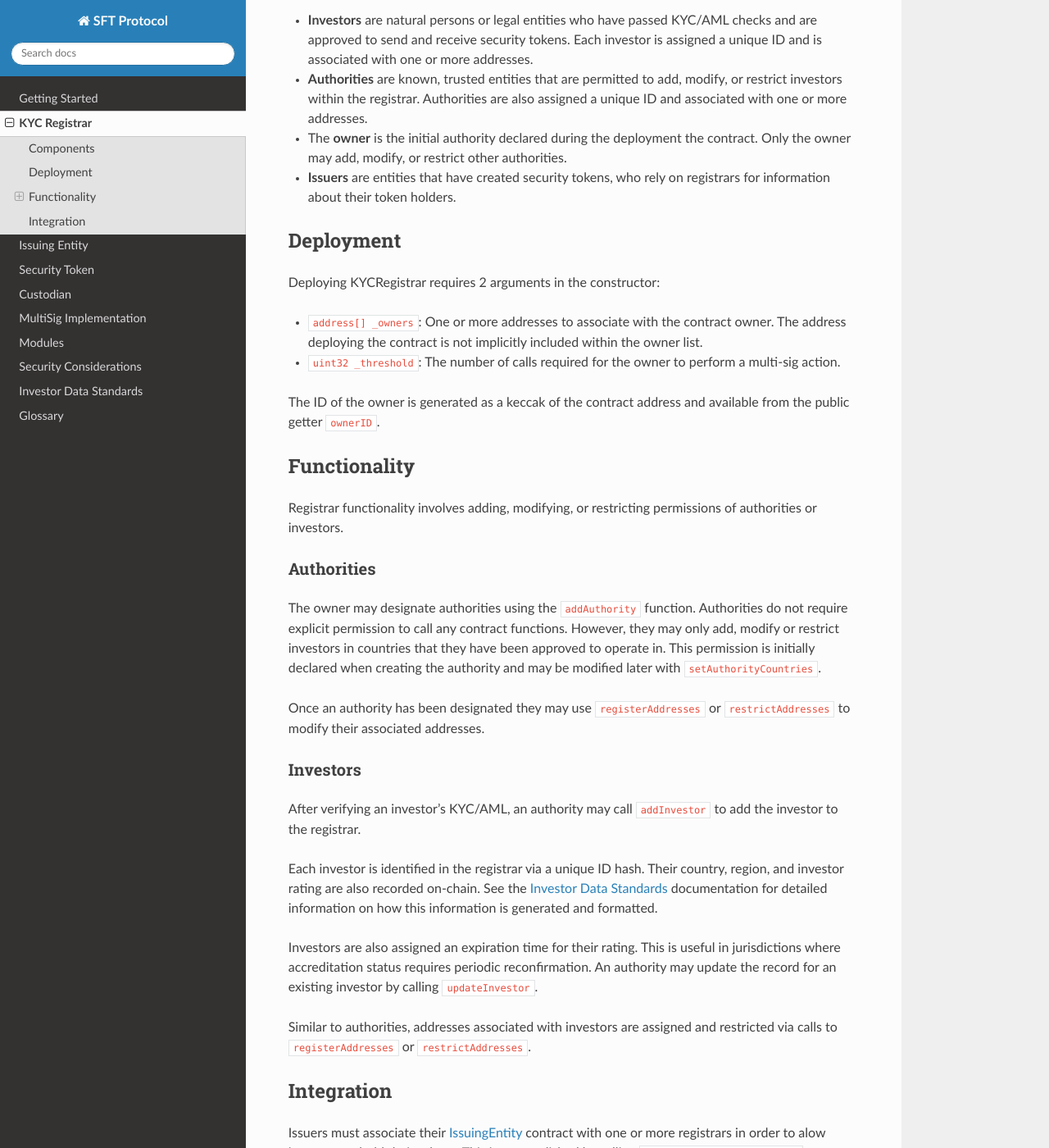
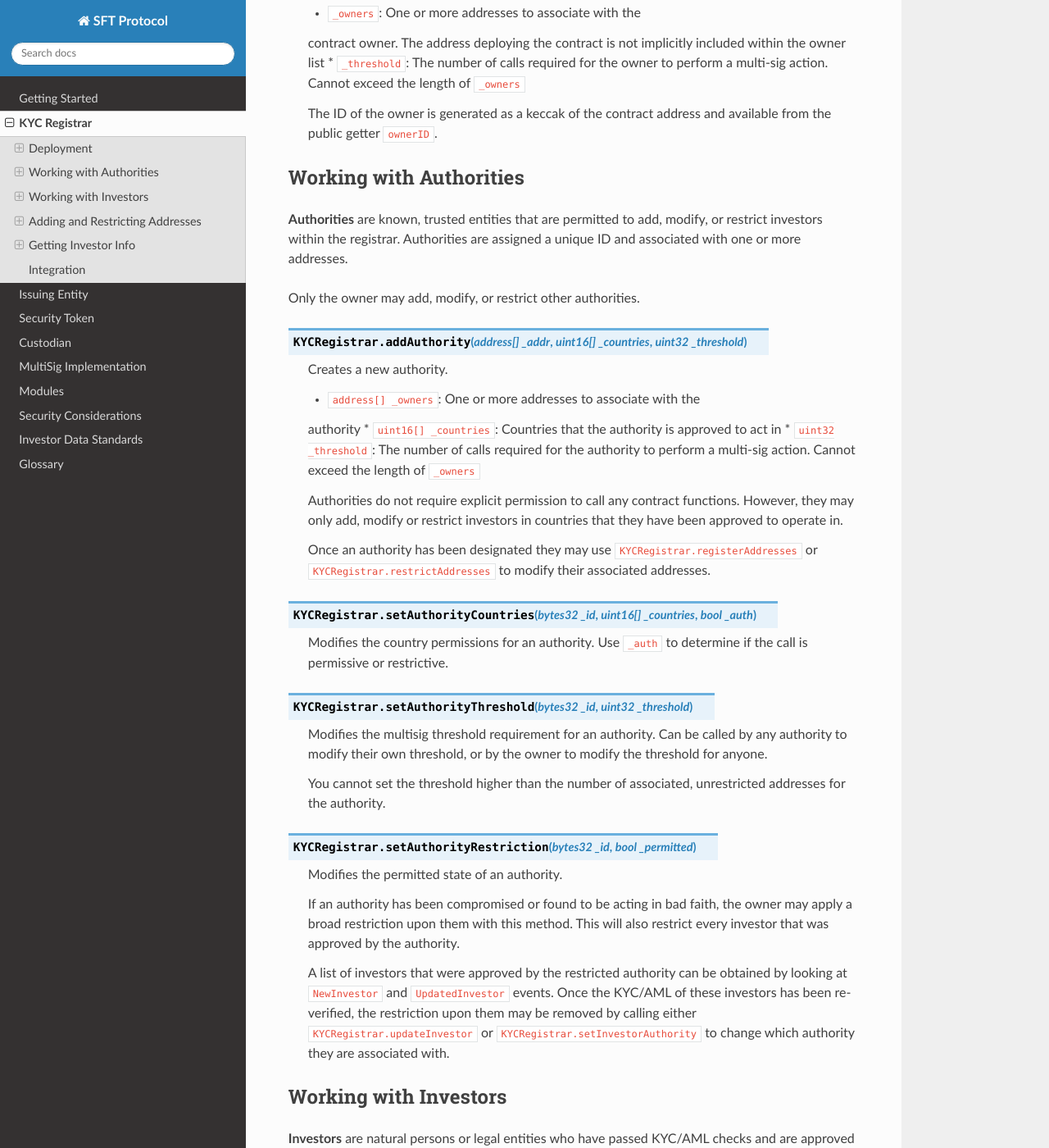
Before and after one commit to zerolawtech/SFT-Protocol, a Sphinx documentation site: the page built from docs/kyc-registrar.rst, in a window 1280 px wide and 1400 px high, scrolled down 684 px. Shown: the whole window at 82% size. Built offline with Sphinx 7.4.7 and the Read the Docs theme 2.0.0, drawn with Linux system fonts in a browser that asks for light colours; some of the changed text lies outside the part shown.

Commit message:
KYCRegistrar formatting

````diff
--- a/docs/glossary.rst
+++ b/docs/glossary.rst
@@ -5,9 +5,9 @@
 #######################
 
 * **Authority**: A collection of one or more addresses permitted to call specific admin-level functionality in a multisig contract.
+* **Custodian**: An entity that is approved to hold tokens on behalf of multiple investors. Common examples of custodians include broker/dealers and secondary markets.
 * **Entity**: A participant in the SFT protocol. Entity may refer to natural persons or corporations.
 * **Issuer**: An entity that creates and sells security tokens.
-* **IssuingEntity**: A contract owned by an issuer that holds shared compliance logic for all security tokens created by that issuer.
 * **Investor**: An entity that has passed KYC/AML checks and is able to hold and transfer security tokens.
 * **Owner**: The highest authority on a contract, set at the time of creation. Only the owner is capable of creating or restricting other authorities on that contract.
 * **Rating**: A number assigned to each investor that corresponds to their accreditation status.
--- a/docs/kyc-registrar.rst
+++ b/docs/kyc-registrar.rst
@@ -14,57 +14,167 @@
 
 It may be useful to also view the `KYCRegistrar.sol <https://github.com/SFT-Protocol/security-token/tree/master/contracts/KYCRegistrar.sol>`__ source code while reading this document.
 
-Components
-==========
-
-Registrars are based on the following key components:
-
-* **Investors** are natural persons or legal entities who have passed KYC/AML checks and are approved to send and receive security tokens. Each investor is assigned a unique ID and is associated with one or more addresses.
-* **Authorities** are known, trusted entities that are permitted to add, modify, or restrict investors within the registrar. Authorities are also assigned a unique ID and associated with one or more addresses.
-* The **owner** is the initial authority declared during the deployment the contract. Only the owner may add, modify, or restrict other authorities.
-* **Issuers** are entities that have created security tokens, who rely on registrars for information about their token holders.
-
 Deployment
 ==========
 
-Deploying KYCRegistrar requires 2 arguments in the constructor:
+.. method:: KYCRegistrar.constructor(address[] _owners, uint32 _threshold)
 
-* ``address[] _owners``: One or more addresses to associate with the
-  contract owner. The address deploying the contract is not implicitly
-  included within the owner list.
-* ``uint32 _threshold``: The number of calls required for the owner to
-  perform a multi-sig action.
+    * ``_owners``: One or more addresses to associate with the
+    contract owner. The address deploying the contract is not implicitly
+    included within the owner list
+    * ``_threshold``: The number of calls required for the owner to
+    perform a multi-sig action. Cannot exceed the length of ``_owners``
 
-The ID of the owner is generated as a keccak of the contract address and available from the public getter ``ownerID``.
+    The ID of the owner is generated as a keccak of the contract address and available from the public getter ``ownerID``.
 
-Functionality
-=============
+Working with Authorities
+========================
 
-Registrar functionality involves adding, modifying, or restricting permissions of authorities or investors.
+**Authorities** are known, trusted entities that are permitted to add, modify, or restrict investors within the registrar. Authorities are assigned a unique ID and associated with one or more addresses.
 
-Authorities
------------
+Only the owner may add, modify, or restrict other authorities.
 
-The owner may designate authorities using the ``addAuthority`` function. Authorities do not require explicit permission to call any contract functions. However, they may only add, modify or restrict investors in countries that they have been approved to operate in. This permission is initially declared when creating the authority and may be modified later with ``setAuthorityCountries``.
+.. method:: KYCRegistrar.addAuthority(address[] _addr, uint16[] _countries, uint32 _threshold)
 
-Once an authority has been designated they may use ``registerAddresses`` or ``restrictAddresses`` to modify their associated addresses.
+    Creates a new authority.
 
-Investors
----------
+    * ``address[] _owners``: One or more addresses to associate with the
+    authority
+    * ``uint16[] _countries``: Countries that the authority is approved to act in
+    * ``uint32 _threshold``: The number of calls required for the authority to
+    perform a multi-sig action. Cannot exceed the length of ``_owners``
 
-After verifying an investor's KYC/AML, an authority may call ``addInvestor`` to add the investor to the registrar.
+    Authorities do not require explicit permission to call any contract functions. However, they may only add, modify or restrict investors in countries that they have been approved to operate in.
 
-Each investor is identified in the registrar via a unique ID hash. Their country, region, and investor rating are also recorded on-chain. See the :ref:`data-standards` documentation for detailed information on how this information is generated and formatted.
+    Once an authority has been designated they may use ``KYCRegistrar.registerAddresses`` or ``KYCRegistrar.restrictAddresses`` to modify their associated addresses.
 
-Investors are also assigned an expiration time for their rating. This is useful in jurisdictions where accreditation status requires periodic reconfirmation. An authority may update the record for an existing investor by calling ``updateInvestor``.
+.. method:: KYCRegistrar.setAuthorityCountries(bytes32 _id, uint16[] _countries, bool _auth)
 
-Similar to authorities, addresses associated with investors are assigned and restricted via calls to ``registerAddresses`` or ``restrictAddresses``.
+    Modifies the country permissions for an authority. Use ``_auth`` to determine if the call is permissive or restrictive.
+
+.. method:: KYCRegistrar.setAuthorityThreshold(bytes32 _id, uint32 _threshold)
+
+    Modifies the multisig threshold requirement for an authority. Can be called by any authority to modify their own threshold, or by the owner to modify the threshold for anyone.
+
+    You cannot set the threshold higher than the number of associated, unrestricted addresses for the authority.
+
+.. method:: KYCRegistrar.setAuthorityRestriction(bytes32 _id, bool _permitted)
+
+    Modifies the permitted state of an authority.
+
+    If an authority has been compromised or found to be acting in bad faith, the owner may apply a broad restriction upon them with this method. This will also restrict every investor that was approved by the authority.
+
+    A list of investors that were approved by the restricted authority can be obtained by looking at ``NewInvestor`` and ``UpdatedInvestor`` events. Once the KYC/AML of these investors has been re-verified, the restriction upon them may be removed by calling either ``KYCRegistrar.updateInvestor`` or ``KYCRegistrar.setInvestorAuthority`` to change which authority they are associated with.
+
+Working with Investors
+======================
+
+**Investors** are natural persons or legal entities who have passed KYC/AML checks and are approved to send and receive security tokens.
+
+Each investor is assigned a unique ID and is associated with one or more addresses. They are also assigned an expiration time for their rating. This is useful in jurisdictions where accreditation status requires periodic reconfirmation.
+
+Authorites may add, modify, or restrict investors in any country that they have been approved to operate in by the owner.  See the :ref:`data-standards` documentation for detailed information on how this information is generated and formatted.
+
+.. method:: KYCRegistrar.generateID(string _idString)
+
+    Returns the keccak hash of the supplied string. Can be used by an authority to generate an investor ID hash from their KYC information.
+
+.. method:: KYCRegistrar.addInvestor(bytes32 _id, uint16 _country, bytes3 _region, uint8 _rating, uint40 _expires, address[] _addr)
+
+    Adds an investor to the registrar.
+
+    * ``_id``: Investor's bytes32 ID hash
+    * ``_country``: Investor country code
+    * ``_region``: Investor region code
+    * ``_rating``: Investor rating code
+    * ``_expires``: The epoch time that the investor rating is valid until
+    * ``_addr```: One or more addresses to associate with the investor
+
+    Similar to authorities, addresses associated with investors can be modified by calls to ``KYCRegistrar.registerAddresses`` or ``KYCRegistrar.restrictAddresses``.
+
+.. method:: KYCRegistrar.updateInvestor(bytes32 _id, bytes3 _region, uint8 _rating, uint40 _expires)
+
+    Updates information on an existing investor.
+
+    Due to the way that the investor ID is generated, it is not possible to modify the country that an investor is associated with. An investor who changes their legal country of residence will have to resubmit KYC, be assigned a new ID, and transfer their tokens to a different address.
+
+.. method:: KYCRegistrar.setInvestorRestriction(bytes32 _id, bool _permitted)
+
+    Modifies the restricted status of an investor.  An investor who is restricted will be unable to send or receive tokens.
+
+
+.. method:: KYCRegistrar.setInvestorAuthority(bytes32[] _id, bytes32 _authID)
+
+    Modifies the authority that is associated with one or more investors.
+
+    This method is only callable by the owner. It can be used after an authority is restricted, to remove the implied restriction upon investors that were added by that authority.
+
+Adding and Restricting Addresses
+================================
+
+Each authority and investor has one or more addresses associated to them. Once an addresses has been assigned to an ID, this association may never be removed. If an association were removed it would then be possible to assign that same address to a different investor. This could be used to circumvent transfer restrictions on tokens, allowing for non-compliant token ownership.
+
+In situations of a lost or compromised private key the address may instead be flagged as restricted. In this case any tokens in the restricted address can be retrieved using another associated, unrestricted address.
+
+.. method:: KYCRegistrar.registerAddresses(bytes32 _id, address[] _addr)
+
+    Associates one or more addresses to an ID, or removes restrictions imposed upon already associated addresses.
+
+    If the ID belongs to an authority, this method may only be called by the owner. If the ID is an investor, it may be called by any authority permitted to work in that investor's country.
+
+.. method:: KYCRegistrar.restrictAddresses(bytes32 _id, address[] _addr)
+
+    Restricts one or more addresses associated with an ID.
+
+    If the ID belongs to an authority, this method may only be called by the owner. If the ID is an investor, it may be called by any authority permitted to work in that investor's country.
+
+    When restricing addresses associated to an authority, you cannot reduce the number of addresses such that the total remaining is lower than the multi-sig threshold value for that authority.
+
+Getting Investor Info
+=====================
+
+.. method:: KYCRegistrar.getID(address _addr)
+
+    Given an address, returns the investor or authority ID associated to it. If there is no association it will return an empty bytes32.
+
+.. method:: KYCRegistrar.getInvestor(address _addr)
+
+    Returns the investor ID, permission status (based on the input address), rating, and country code for an investor. This function is designed to maximize gas efficiency when calling for information prior to performing a token transfer.
+
+.. method:: KYCRegistrar.getInvestors(address _from, address _to)
+
+    The two investor version of ``getInvestor``. Also used to maximize gas efficiency.
+
+.. method:: KYCRegistrar.getRating(bytes32 _id)
+
+    Returns the investor rating number for a given ID.
+
+.. method:: KYCRegistrar.getRegion(bytes32 _id)
+
+    Returns the investor region code for a given ID.
+
+.. method:: KYCRegistrar.getCountry(bytes32 _id)
+
+    Returns the investor country code for a given ID.
+
+.. method:: KYCRegistrar.getExpires(bytes32 _id)
+
+    Returns the investor rating expiration date (in epoch time) for a given ID.
+
+.. method:: KYCRegistrar.isPermitted(address _addr)
+
+    Given an address, returns a boolean to indicate if this address is permitted to transfer based on the following conditions:
+
+    * Is the registring authority restricted?
+    * Is the investor ID restricted?
+    * Is the address restricted?
+    * Has the investor's rating expired?
 
 Integration
 ===========
 
 Issuers must associate their `IssuingEntity <https://github.com/SFT-Protocol/security-token/tree/master/contracts/IssuingEntity.sol>`__ contract with one or more registrars in order to alow investors to hold their tokens. This is accomplished by calling ``IssuingEntity.setRegistrar``.
 
-The investor ID associated with an address may be obtained by calling the ``getID`` view function. The ID may then be used to call a variety of view functions to obtain the investor's rating, region, country or KYC expiration date.
+The investor ID associated with an address may be obtained by calling the ``KYCRegistrar.getID`` view function. The ID may then be used to call a variety of view functions to obtain the investor's rating, region, country or KYC expiration date.
 
-IssuingEntity contracts primarily rely on ``getInvestor`` and ``getInvestors`` to retrieve investor information in the most gas efficient manner possible.
+IssuingEntity contracts primarily rely on ``KYCRegistrar.getInvestor`` and ``KYCRegistrar.getInvestors`` to retrieve investor information in the most gas efficient manner possible.
````
Also changed, not shown: docs/security-token.rst (+6 -6 lines).
